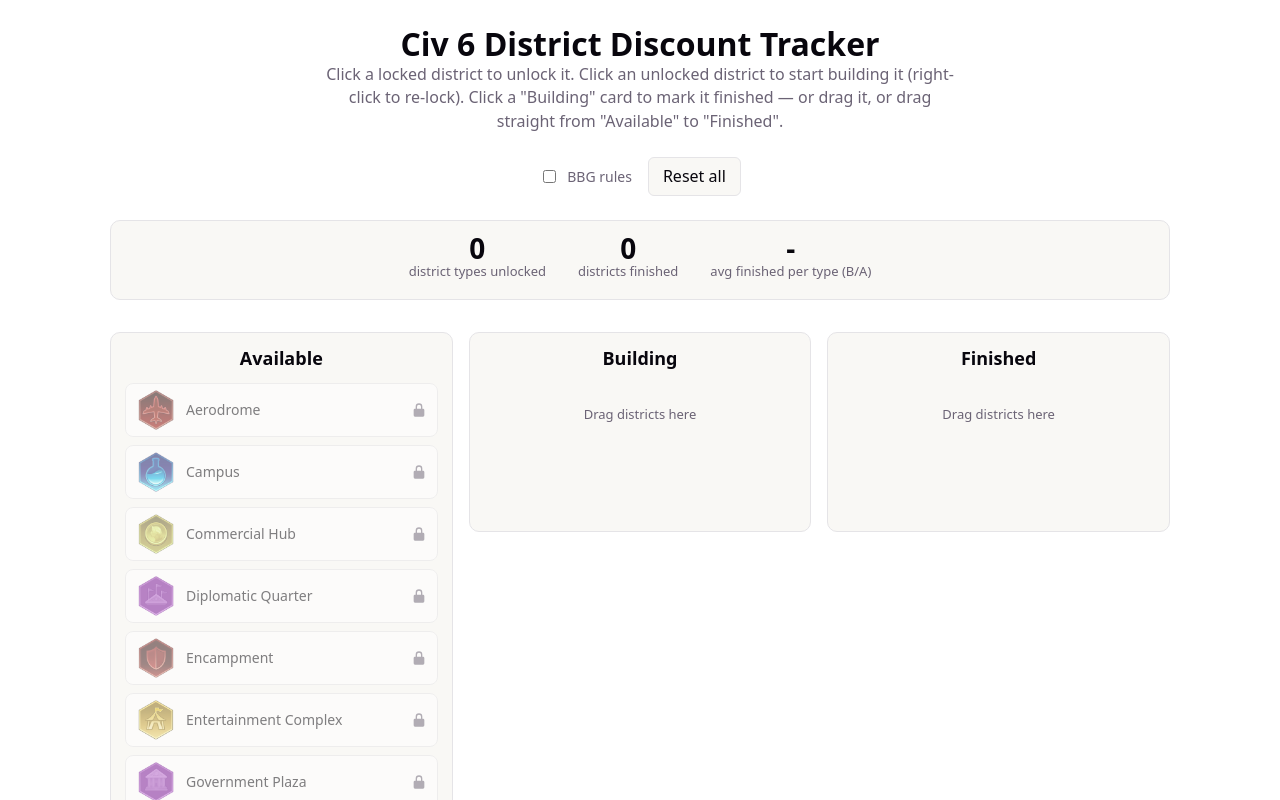
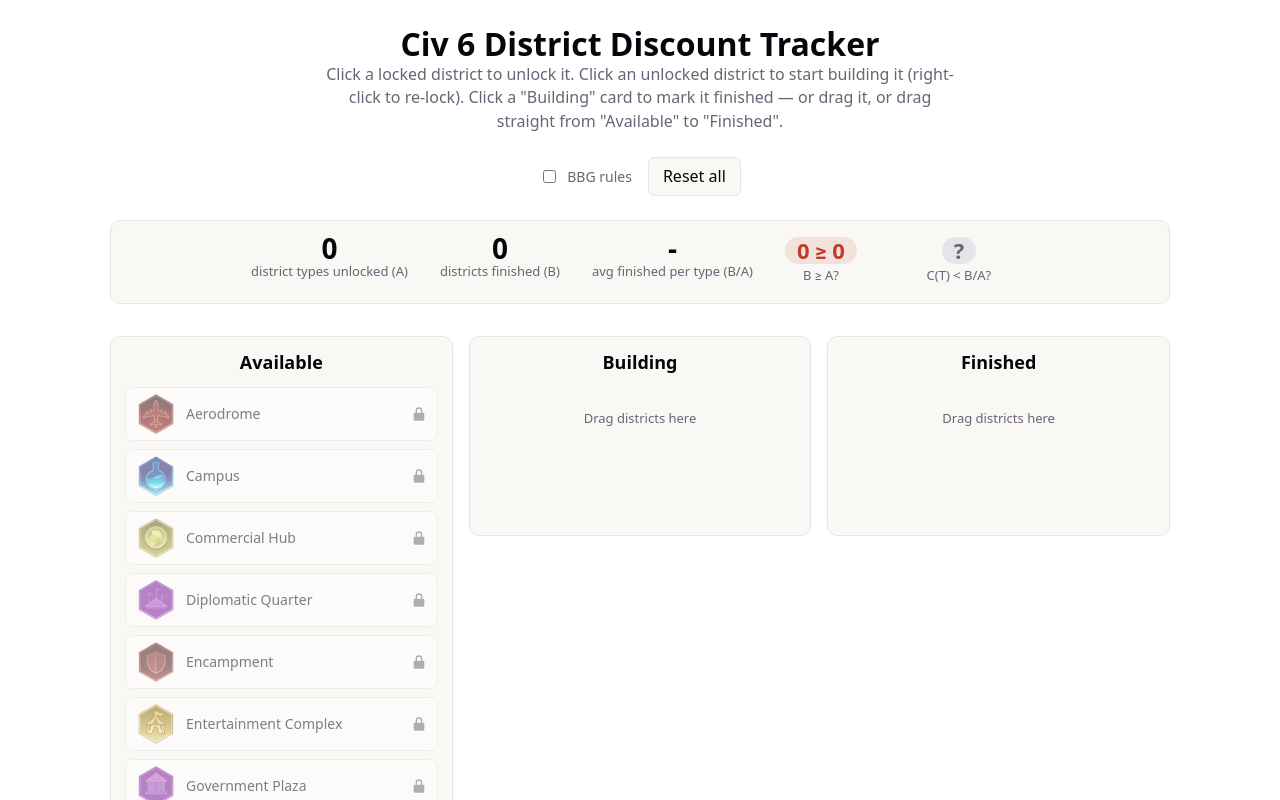
Before and after one commit to Waelmio/civ6-discount, a React (Vite) app: page / in a window 1280 px wide. Shown: the top 800 px of the page. Built offline with nearby package versions, Linux system fonts and the light colour scheme.

Commit message:
Nice headbar and discount count

```diff
--- a/src/App.css
+++ b/src/App.css
@@ -74,6 +74,39 @@
   font-size: 13px;
 }
 
+.gate-value {
+  padding: 2px 12px;
+  border-radius: 999px;
+  font-size: 22px;
+}
+
+.gate-value.gate-met {
+  color: var(--good);
+  background: var(--good-bg);
+}
+
+.gate-value.gate-unmet {
+  color: var(--bad);
+  background: var(--bad-bg);
+}
+
+.gate-value.gate-unknown {
+  color: var(--text);
+  background: var(--border);
+}
+
+.gate-value-slot {
+  display: inline-flex;
+  justify-content: center;
+  width: 140px;
+}
+
+.gate-value-slot .gate-value {
+  font-variant-numeric: tabular-nums;
+  text-align: center;
+  white-space: nowrap;
+}
+
 h2 {
   font-size: 18px;
   margin: 0 0 12px;
@@ -144,11 +177,34 @@
   flex-shrink: 0;
 }
 
+.district-info {
+  flex: 1;
+  display: flex;
+  flex-direction: column;
+  gap: 1px;
+  min-width: 0;
+}
+
 .district-name {
   flex: 1;
   font-size: 14px;
   font-weight: 500;
   color: var(--text-h);
+}
+
+.need-hint {
+  font-size: 11px;
+  color: var(--text);
+}
+
+.hint-any {
+  color: var(--good);
+  font-weight: 600;
+}
+
+.hint-others {
+  color: var(--bad);
+  font-weight: 600;
 }
 
 .district-tile.locked {
--- a/src/App.tsx
+++ b/src/App.tsx
@@ -39,6 +39,7 @@
     {},
   );
   const [dragOverColumn, setDragOverColumn] = useState<"building" | "finished" | null>(null);
+  const [hoveredDistrictId, setHoveredDistrictId] = useState<string | null>(null);
   const [contextMenu, setContextMenu] = useState<{ x: number; y: number; districtId: string } | null>(
     null,
   );
@@ -83,6 +84,13 @@
     for (const r of summary.results) map.set(r.id, r);
     return map;
   }, [summary]);
+
+  const hoveredResult = hoveredDistrictId ? resultById.get(hoveredDistrictId) : undefined;
+  const hasHoverData = !!hoveredResult && summary.districtTypesUnlocked > 0;
+  // C(T) < B/A, compared via cross-multiplication to avoid float rounding.
+  const hoverBelowAverage =
+    hasHoverData &&
+    hoveredResult!.placedCount * summary.districtTypesUnlocked < summary.totalCompleted;
 
   function unlockDistrict(id: string) {
     setUnlocked((prev) => ({ ...prev, [id]: true }));
@@ -191,15 +199,37 @@
       <section className="summary-bar">
         <div className="stat">
           <span className="stat-value">{summary.districtTypesUnlocked}</span>
-          <span className="stat-label">district types unlocked</span>
+          <span className="stat-label">district types unlocked (A)</span>
         </div>
         <div className="stat">
           <span className="stat-value">{summary.totalCompleted}</span>
-          <span className="stat-label">districts finished</span>
+          <span className="stat-label">districts finished (B)</span>
         </div>
         <div className="stat">
           <span className="stat-value">{summary.averageLabel}</span>
           <span className="stat-label">avg finished per type (B/A)</span>
+        </div>
+        <div className="stat">
+          <span className={`stat-value gate-value ${summary.gatingMet ? "gate-met" : "gate-unmet"}`}>
+            {summary.totalCompleted} ≥ {summary.districtTypesUnlocked}
+          </span>
+          <span className="stat-label">B ≥ A?</span>
+        </div>
+        <div className="stat">
+          <span className="gate-value-slot">
+            {hasHoverData ? (
+              <span
+                className={`stat-value gate-value ${
+                  hoverBelowAverage ? "gate-met" : "gate-unmet"
+                }`}
+              >
+                {hoveredResult!.placedCount} &lt; {summary.averageLabel}
+              </span>
+            ) : (
+              <span className="stat-value gate-value gate-unknown">?</span>
+            )}
+          </span>
+          <span className="stat-label">C(T) &lt; B/A?</span>
         </div>
       </section>
 
@@ -236,18 +266,36 @@
                     if (!r.unlocked) return;
                     setContextMenu({ x: e.clientX, y: e.clientY, districtId: d.id });
                   }}
+                  onMouseEnter={() => setHoveredDistrictId(d.id)}
+                  onMouseLeave={() => setHoveredDistrictId(null)}
                   title={
                     !r.unlocked
                       ? "Click to unlock"
                       : r.discounted
                         ? "Click to start building. The next one you place is discounted! Right-click to re-lock."
-                        : `Click to start building. Finish ${r.districtsNeededForNextDiscount} more district${
-                            r.districtsNeededForNextDiscount === 1 ? "" : "s"
-                          } (any type) to discount the next one. Right-click to re-lock.`
+                        : `Click to start building. Finish ${r.districtsNeededForNextDiscount} ${
+                            r.building > 0 ? "any" : "other"
+                          } districts to discount the next one. Right-click to re-lock.`
                   }
                 >
                   <img src={d.image} alt={d.name} className="district-img" draggable={false} />
-                  <span className="district-name">{d.name}</span>
+                  <div className="district-info">
+                    <span className="district-name">{d.name}</span>
+                    {r.unlocked && !r.discounted && (
+                      <span className="need-hint">
+                        Finish {r.districtsNeededForNextDiscount}{" "}
+                        <span className={r.building > 0 ? "hint-any" : "hint-others"}>
+                          {r.building > 0 ? "any" : "other"}
+                        </span>{" "}
+                        districts
+                      </span>
+                    )}
+                    {r.discounted && (
+                      <span className="need-hint">
+                        {r.discountsLeft} discount{r.discountsLeft === 1 ? "" : "s"} left
+                      </span>
+                    )}
+                  </div>
                   {r.discounted && (
                     <span className="badge">-{Math.round(r.discountRate * 100)}%</span>
                   )}
@@ -285,6 +333,8 @@
                   className={`district-tile building ${b.discounted ? "discounted" : ""}`}
                   draggable
                   onClick={() => completeBuildingInstance(b.uid, b.districtId)}
+                  onMouseEnter={() => setHoveredDistrictId(b.districtId)}
+                  onMouseLeave={() => setHoveredDistrictId(null)}
                   title="Click to mark finished"
                   onDragStart={(e) => {
                     e.dataTransfer.setData(
@@ -333,7 +383,12 @@
           <div className="column-body">
             {finishedGroups.length === 0 && <p className="empty-hint">Drag districts here</p>}
             {finishedGroups.map(({ district, count }) => (
-              <div key={district.id} className="district-tile finished">
+              <div
+                key={district.id}
+                className="district-tile finished"
+                onMouseEnter={() => setHoveredDistrictId(district.id)}
+                onMouseLeave={() => setHoveredDistrictId(null)}
+              >
                 <img src={district.image} alt={district.name} className="district-img" draggable={false} />
                 <span className="district-name">{district.name}</span>
                 <span className="count-badge">×{count}</span>
--- a/src/index.css
+++ b/src/index.css
@@ -8,6 +8,8 @@
   --accent-bg: rgba(170, 59, 255, 0.1);
   --good: #1b8a5a;
   --good-bg: rgba(27, 138, 90, 0.12);
+  --bad: #c0392b;
+  --bad-bg: rgba(192, 57, 43, 0.12);
 
   font: 16px/145% system-ui, "Segoe UI", Roboto, sans-serif;
   color-scheme: light dark;
@@ -28,6 +30,8 @@
     --accent-bg: rgba(192, 132, 252, 0.15);
     --good: #4ade80;
     --good-bg: rgba(74, 222, 128, 0.12);
+    --bad: #f87171;
+    --bad-bg: rgba(248, 113, 113, 0.12);
   }
 }
 
--- a/src/lib/discount.ts
+++ b/src/lib/discount.ts
@@ -15,6 +15,9 @@
   /** How many more empire-wide district completions are needed
    *  before this type's next placement becomes discounted. 0 if already discounted. */
   districtsNeededForNextDiscount: number;
+  /** How many more consecutive placements of this type (starting now) would still be
+   *  discounted, given the current B. 0 if not currently discounted. */
+  discountsLeft: number;
 }
 
 export interface DiscountSummary {
@@ -24,6 +27,8 @@
   totalCompleted: number;
   /** B / A, formatted for display. */
   averageLabel: string;
+  /** Whether B >= A, the gating condition required before any discount can apply. */
+  gatingMet: boolean;
   results: DistrictResult[];
 }
 
@@ -58,6 +63,7 @@
         discounted: false,
         discountRate,
         districtsNeededForNextDiscount: 0,
+        discountsLeft: 0,
       };
     }
 
@@ -67,6 +73,10 @@
     // Smallest B' such that placedCount * a < B' and B' >= a.
     const targetB = Math.max(placedCount * a + 1, a);
     const districtsNeededForNextDiscount = discounted ? 0 : Math.max(targetB - b, 0);
+
+    // Largest C(T) (call it maxC) still satisfying maxC * a < b, i.e. maxC <= floor((b - 1) / a).
+    const maxC = discounted ? Math.floor((b - 1) / a) : placedCount;
+    const discountsLeft = discounted ? maxC - placedCount + 1 : 0;
 
     return {
       id: d.id,
@@ -78,8 +88,9 @@
       discounted,
       discountRate,
       districtsNeededForNextDiscount,
+      discountsLeft,
     };
   });
 
-  return { districtTypesUnlocked: a, totalCompleted: b, averageLabel, results };
+  return { districtTypesUnlocked: a, totalCompleted: b, averageLabel, gatingMet, results };
 }
```
